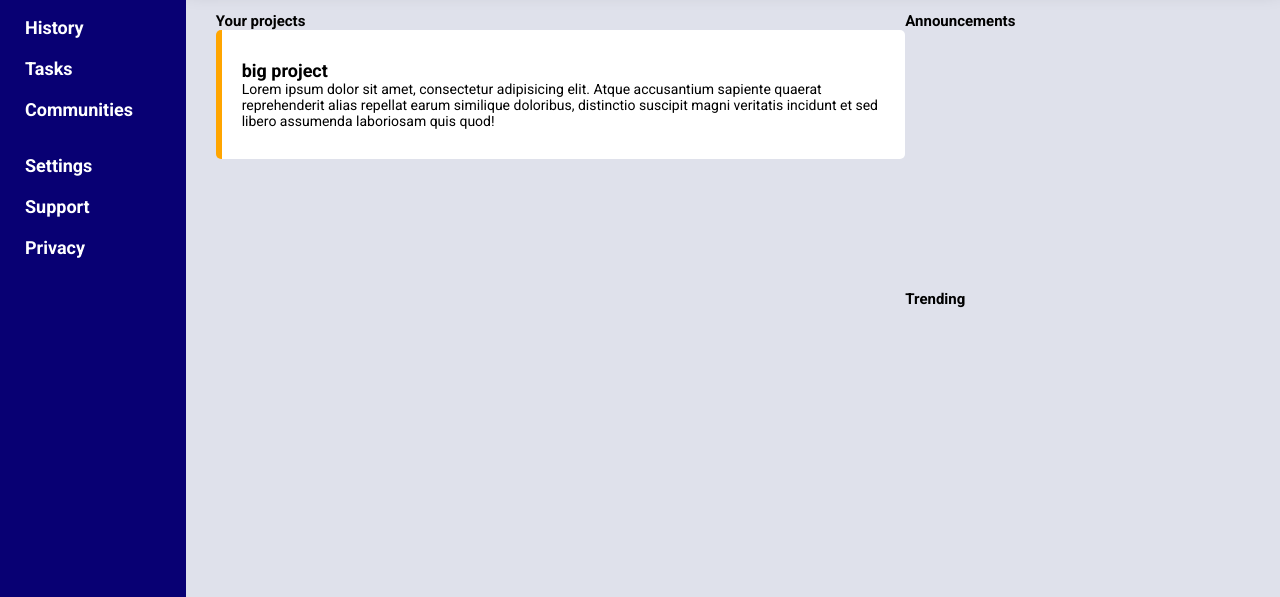
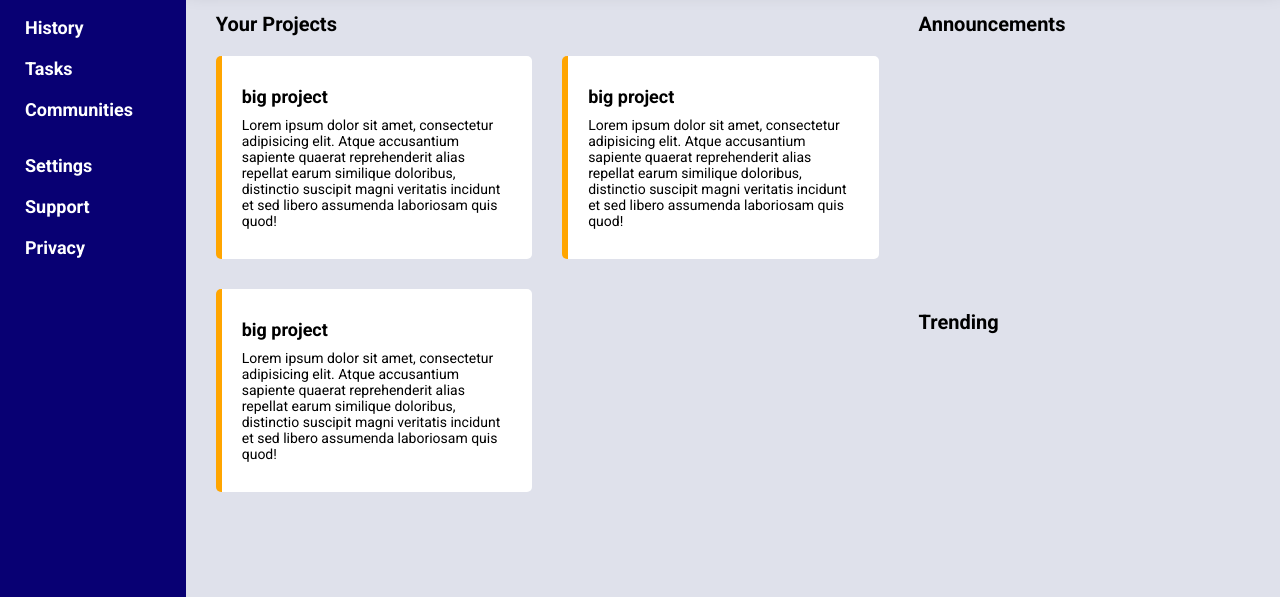
Before and after one commit to zen-2222/admin-dashboard, a website: page index.html in a window 1280 px wide. Shown: the part 203-800 px from the top of the page. Drawn offline with Linux system fonts and the light colour scheme.

Commit message:
finish projects section

```diff
--- a/index.html
+++ b/index.html
@@ -80,8 +80,19 @@
             </nav>
             <div class="content__container">
                 <section class="content__project">
-                    <h2 class="project__heading">Your projects</h2>
+                    <h2 class="content__heading">Your Projects</h2>
                     <div class="project__items">
+                        <div class="item__container">
+                            <h3 class="item__container--heading">big project</h3>
+                            <p class="item__container--text">Lorem ipsum dolor sit amet, consectetur adipisicing elit. Atque accusantium sapiente quaerat reprehenderit alias repellat earum similique doloribus, distinctio suscipit magni veritatis incidunt et sed libero assumenda laboriosam quis quod!</p>
+
+                        </div>
+
+                        <div class="item__container">
+                            <h3 class="item__container--heading">big project</h3>
+                            <p class="item__container--text">Lorem ipsum dolor sit amet, consectetur adipisicing elit. Atque accusantium sapiente quaerat reprehenderit alias repellat earum similique doloribus, distinctio suscipit magni veritatis incidunt et sed libero assumenda laboriosam quis quod!</p>
+
+                        </div>
                         <div class="item__container">
                             <h3 class="item__container--heading">big project</h3>
                             <p class="item__container--text">Lorem ipsum dolor sit amet, consectetur adipisicing elit. Atque accusantium sapiente quaerat reprehenderit alias repellat earum similique doloribus, distinctio suscipit magni veritatis incidunt et sed libero assumenda laboriosam quis quod!</p>
@@ -90,10 +101,10 @@
                     </div>
                 </section>
                 <section class="content__ann">
-                    <h2 class="ann__heading">Announcements</h2>
+                    <h2 class="content__heading">Announcements</h2>
                 </section>
                 <section class="content__trending">
-                    <h2 class="trending__heading">Trending</h2>
+                    <h2 class="content__heading">Trending</h2>
                 </section>
 
 
--- a/sass/__components.scss
+++ b/sass/__components.scss
@@ -9,6 +9,7 @@ overflow: wrap;
     &--heading{
         font-size: 1.8rem;
         font-weight: bold;
+        margin-block-end: 1rem;
     }
     &--text{
         font-size: 1.4rem;
--- a/sass/__home.scss
+++ b/sass/__home.scss
@@ -203,15 +203,18 @@ body{box-sizing: border-box;}
         display:grid;
         grid-template-columns: 2fr 1fr;
         grid-template-rows: 1fr 1fr;
+        gap:4rem;
 
         padding:3rem;
 
         background-color: rgb(223, 225, 235);
-        overflow-y: auto;
+        overflow:auto;
     }
     &__project{
         grid-column: 1/2;
         grid-row: 1/-1;
+
+
     }
     &__ann{
         grid-column: 2/3;
@@ -221,5 +224,23 @@ body{box-sizing: border-box;}
         grid-column: 2/3;
         grid-row: 2/3;
     }
+    &__heading{
+    font-size: 2rem;
+
+    margin-block-end: 2rem;}
 
 }
+
+.project{
+
+    &__items{
+
+        display:grid;
+        grid-template-columns: repeat(auto-fit,minmax(30rem,1fr));
+
+        gap:3rem;
+    }
+
+
+
+}
```
Also changed, not shown: style.css, 1 other file.
